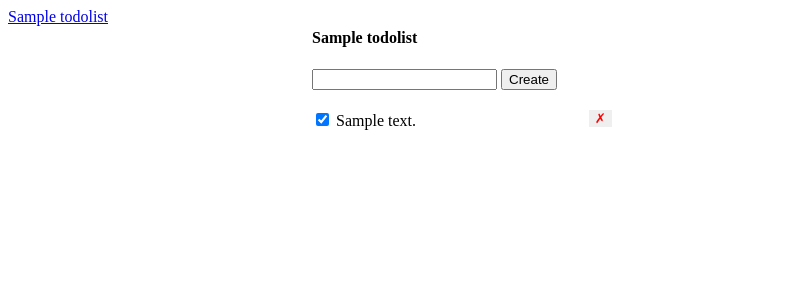
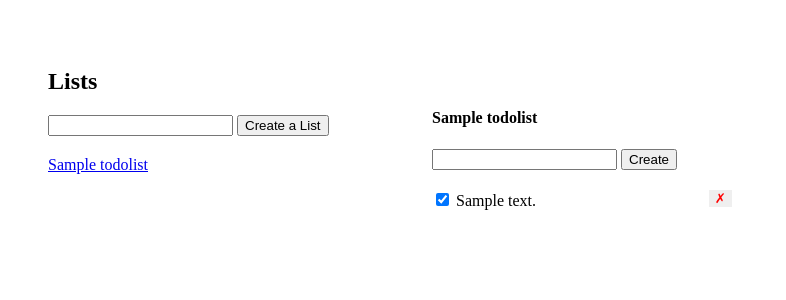
Before and after one commit to kili1011/todo-app, a Flask app: page /lists/1 in a window 1280 px wide. Shown: the top 300 px of the page, without its empty margins (0-786 px from the left). Run offline with Flask 2, Linux system fonts and the light colour scheme; tables that the repository leaves empty hold one stand-in row (values such as "Sample post").

Commit message:
view update create list

```diff
--- a/app.py
+++ b/app.py
@@ -43,12 +43,17 @@ def create_todo():
     body = {} # an empty dictionary
     try:
         description = request.get_json()['description']
-        todo = Todo(description=description, completed=False, list_id=1)
+        requested_list = request.get_json()['list']
+
+        # Neues Todo Item
+        todo = Todo(description=description, completed=False)
+        todo.list = TodoList.query.filter_by(name=requested_list).one()
         db.session.add(todo)
         db.session.commit()
         body['id'] = todo.id
         body['completed'] = todo.completed
         body['description'] = todo.description
+        body['list_id'] = todo.list_id
     except:
         error = True
         db.session.rollback()
@@ -59,6 +64,7 @@ def create_todo():
         abort(400)
     else:
         return jsonify(body)
+
 
 
 # Mark a todo item as completed
--- /dev/null
+++ b/static/css/main.css
@@ -0,0 +1,31 @@
+.hidden{
+    display: none;
+}
+form{
+    margin-bottom:20px;
+}
+ul{
+    list-style: none;
+    padding: 0;
+    margin: 0;
+    width:300px;
+}
+li{
+    clear:both;
+}
+li button{
+    -webkit-appearance: none;
+    border:none;
+    outline:none;
+    color:red;
+    float:right;
+    cursor: pointer;
+}
+.lists-wrapper, .todos-wrapper{
+    display: inline-block;
+    vertical-align: top;
+    margin: 40px;
+}
+.todos-wrapper{
+    padding-top:40px;
+}
--- a/templates/index.html
+++ b/templates/index.html
@@ -5,38 +5,18 @@
     <meta name="viewport" content="width=#, initial-scale=1.0">
     <meta http-equiv="X-UA-Compatible" content="ie=edge">
     <title>Todo App</title>
-    <style>
-        .hidden{
-            display: none;
-        }
-        form{
-            margin-bottom:20px;
-        }
-        ul{
-            list-style: none;
-            padding: 0;
-            margin: 0;
-            width:300px;
-        }
-        li{
-            clear:both;
-        }
-        li button{
-            -webkit-appearance: none;
-            border:none;
-            outline:none;
-            color:red;
-            float:right;
-            cursor: pointer;
-        }
-        .lists-wrapper, .todos-wrapper{
-            display: inline-block;
-            vertical-align: top;
-        }
-    </style>
+    <link rel="stylesheet" href="{{ url_for('static', filename='css/main.css') }}">
 </head>
+
 <body>
     <div class="lists-wrapper">
+        <h2>Lists</h2>
+
+        <form id="lists">
+            <input id="listname" type="text" name="listname">
+            <input type="submit" value="Create a List">
+        </form>
+
         <ul id='lists'>
             {% for list in lists %}
             <li>
@@ -48,7 +28,7 @@
         </ul>
     </div>
     <div class="todos-wrapper">
-        <h4>{{ active_list.name }}</h4>
+        <h4 id="active-list">{{ active_list.name }}</h4>
         <form id="form">
             <input id=description type="text" name="description">
             <input type="submit" value="Create">
@@ -129,6 +109,7 @@
             fetch('/todos/create', {
                 method: 'POST',
                 body: JSON.stringify({
+                    'list': document.getElementById('active-list').innerHTML,
                     'description': document.getElementById('description').value
                 }),
                 // specify the content header type
@@ -162,6 +143,15 @@
                 document.getElementById('error').className = '';
             });
         }
+
+
+
+
+
+
+
+
+
     </script>
 
 </body>
```
